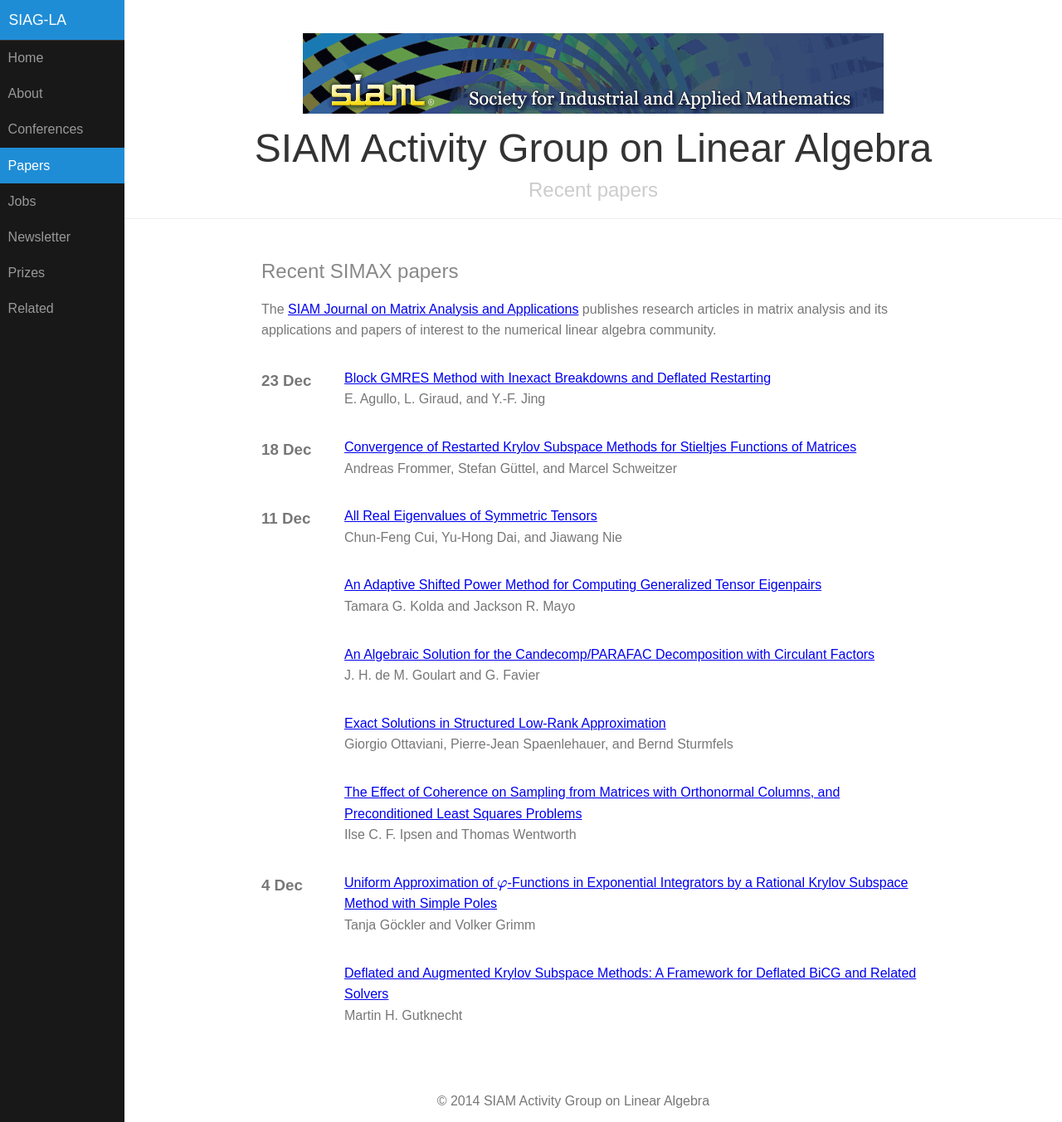
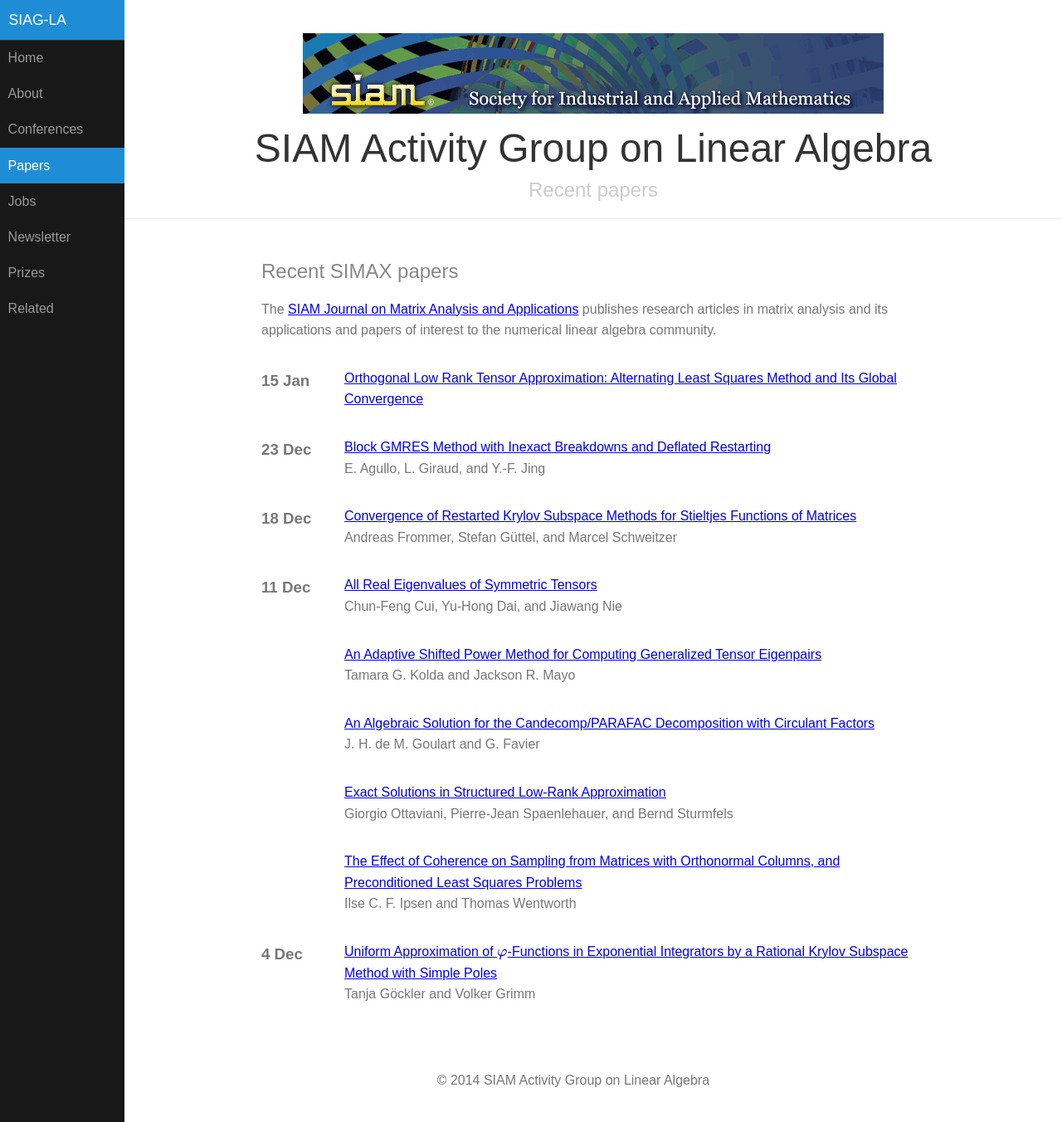
Before and after one commit to dbindel/siagla, a Jekyll site: the page built from simax.html, in a window 1280 px wide and 1352 px high. Shown: the whole window at 83% size. Built offline with Jekyll 4.4.1, drawn with Linux system fonts in a browser that asks for light colours; formulas are drawn with MathJax 3.

Commit message:
Automated updates to simax.yml

```diff
--- a/_data/simax.yml
+++ b/_data/simax.yml
@@ -645,3 +645,14 @@
   pp_start: '1625'
   title: Block GMRES Method with Inexact Breakdowns and Deflated Restarting
   volume: '35'
+- authors: '
+
+    '
+  date: Thu, 15 Jan 2015 08:00:00 GMT
+  doi: doi:10.1137/130943133
+  link: http://epubs.siam.org/doi/abs/10.1137/130943133?ai=s7&mi=3ezuvv&af=R
+  pp_end: '19'
+  pp_start: '1'
+  title: 'Orthogonal Low Rank Tensor Approximation: Alternating Least Squares Method
+    and Its Global Convergence'
+  volume: '36'
```
